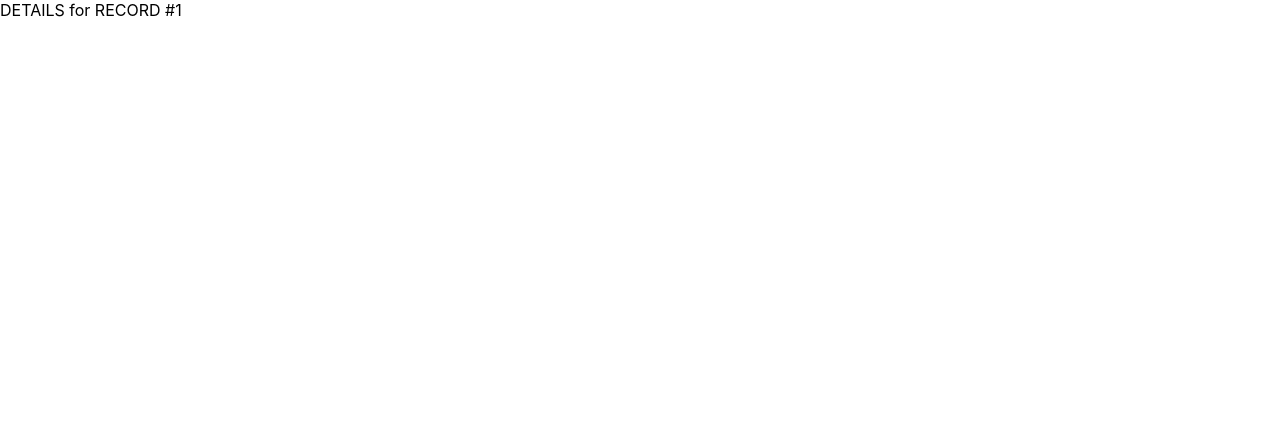
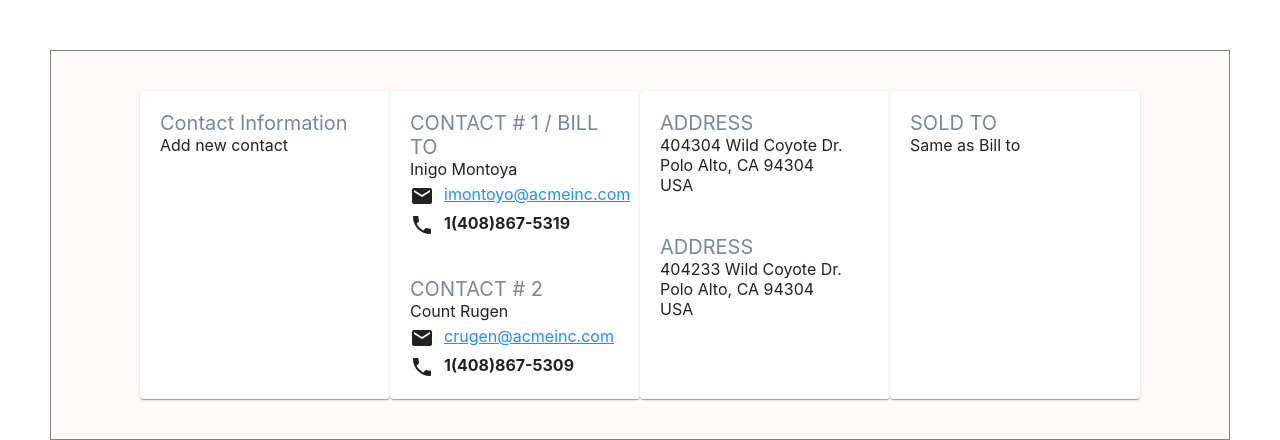
Before and after one commit to bIropka/cpc, a React (Create React App) app: page /1 in a window 1280 px wide. Shown: the top 440 px of the page. Built offline with nearby package versions, Linux system fonts and the light colour scheme.

Commit message:
Added details-component UI

```diff
--- a/src/App.tsx
+++ b/src/App.tsx
@@ -19,7 +19,7 @@ const App = () => {
                         <MockTable data={data}/>
                     </Route>
                     <Route path="/:recordId"
-                           children={props => <MockDetails id={props.match?.params.recordId} data={data}/>}/>
+                           children={props => <MockDetails id={Number(props.match?.params.recordId)}/>}/>
                 </Switch>
             </Router>
         </div>
--- a/src/details/Details.css
+++ b/src/details/Details.css
@@ -0,0 +1,36 @@
+.details-wrapper {
+    height: fit-content;
+    margin: 50px;
+    width: 100%;
+    display: flex;
+    justify-content: flex-end;
+    border: solid gray 1px;
+    background-color: snow;
+}
+.details {
+    margin-top: 40px;
+    margin-bottom: 40px;
+    width: 100%;
+}
+.details-cell {
+    padding: 20px;
+}
+.details-cell-title{
+    font-size: 20px;
+    color: lightslategray;
+}
+
+.details-contacts {
+    margin-top: 5px;
+    display: flex;
+}
+
+.details-contacts-text {
+    margin-left: 10px;
+    font-weight: bold;
+}
+
+.details-contacts-link {
+    margin-left: 10px;
+    color: dodgerblue;
+}
--- a/src/details/Details.tsx
+++ b/src/details/Details.tsx
@@ -1,13 +1,55 @@
-import React from 'react';
+import React, {useMemo} from 'react';
 import './Details.css';
+import {Detail, details} from "./details-data";
+import {Grid, makeStyles, Paper} from "@material-ui/core";
+import DetailsCell from "./DetailsCell";
 
-const Details = (props: any) => {
-    debugger;
+const useStyles = makeStyles((theme) => ({
+    root: {
+        flexGrow: 1,
+    },
+    paper: {
+        width: 250,
+        height: '100%'
+    }
+}));
+
+const Details = (props: { id: number }) => {
+    const classes = useStyles();
+
+    const data: Detail = useMemo(() => details[props.id - 1], []);
     return (
-        <div>
-            {
-                `DETAILS for RECORD #${props.id}`
-            }
+        <div className="details-wrapper">
+            <div className="details">
+                <Grid container className={classes.root} spacing={2}>
+                    <Grid item xs={12}>
+                        <Grid container justify="center" spacing={0}>
+                            <Grid item>
+                                <Paper className={classes.paper}>
+                                    <DetailsCell title={'Contact Information'} value={"Add new contact"}/>
+                                </Paper>
+                            </Grid>
+                            <Grid item>
+                                <Paper className={classes.paper}>
+                                    <DetailsCell title={'CONTACT # 1 / BILL TO'} value={data.contact_1.name} list={data.contact_1.list}/>
+                                    <DetailsCell title={'CONTACT # 2'} value={data.contact_2.name}  list={data.contact_2.list}/>
+                                </Paper>
+                            </Grid>
+                            <Grid item>
+                                <Paper className={classes.paper}>
+                                    <DetailsCell title={'ADDRESS'} value={data.address_1}/>
+                                    <DetailsCell title={'ADDRESS'} value={data.address_2}/>
+                                </Paper>
+                            </Grid>
+                            <Grid item>
+                                <Paper className={classes.paper}>
+                                    <DetailsCell title={'SOLD TO'} value={data.soldTo}/>
+                                </Paper>
+                            </Grid>
+                        </Grid>
+                    </Grid>
+                </Grid>
+            </div>
         </div>
     );
 };
--- /dev/null
+++ b/src/details/DetailsCell.tsx
@@ -0,0 +1,46 @@
+import React from "react";
+import './Details.css';
+import {ContactListItem} from "./details-data";
+import {SvgIcon} from "@material-ui/core";
+
+const DetailsCell = (props: { title: string, value: string | string[], list?: Array<ContactListItem> }) => {
+
+    const renderValue = (val: string | string[]) => {
+        if (typeof val === "string") {
+            return <div>{val}</div>
+        } else {
+            return val.map(item => <div>{item}</div>)
+        }
+    }
+
+    const renderList = (list: Array<ContactListItem>) => {
+        return (
+            <div>
+                {list.map((listItem: ContactListItem) => {
+                    return (
+                        <div className={'details-contacts'}>
+                            <SvgIcon component={listItem.icon}/>
+                            {listItem.url
+                                ? <a className={'details-contacts-link'} href={listItem.url}>{listItem.text}</a>
+                                : <div className={'details-contacts-text'}>{listItem.text}</div>
+                            }
+                        </div>)
+                })}
+            </div>
+        )
+    }
+
+    return (
+        <div className={'details-cell'}>
+            <div className={'details-cell-title'}>
+                {props.title}
+            </div>
+            <>
+                {renderValue(props.value)}
+            </>
+            {props.list && renderList(props.list)}
+        </div>
+    )
+}
+
+export default DetailsCell;
--- a/src/details/details-data.ts
+++ b/src/details/details-data.ts
@@ -1,6 +1,63 @@
 import {Email, Phone} from '@material-ui/icons';
+import {OverridableComponent} from "@material-ui/core/OverridableComponent";
+import {SvgIconTypeMap} from "@material-ui/core";
 
-export const details = [{
+export interface Detail {
+    id: number,
+    accountNumber: string,
+    crmAccountId: string,
+    crmAccountURL: string,
+    createdBy: string,
+    createdByURL: string,
+    keyContact: string,
+    keyContactURL: string,
+    totalInvoiceBalance: number,
+    unappliedPaymentAmount: number,
+    contractedMrr: number,
+    totalDebitMemoBalance: number,
+    unappliedCreditMemoBalance: number,
+    todaysMrr: number,
+    creditBalance: number,
+    lastInvoiced: string,
+    contact_1: Contact,
+    contact_2: Contact
+    address_1: Address,
+    address_2: Address,
+    soldTo: string,
+    sector: string,
+    salesChannel: string,
+    salesFranchise: string,
+    vertical: null,
+    businessDivisions: null,
+    territory: null,
+    seUseCase: null,
+    accountProfile: string,
+    accountStructure: null,
+    inCollections: null,
+    segment: null,
+    corporateRegion: null,
+    customerName: string,
+    parentCompany: string,
+    billTo: string,
+    accountBalance: number,
+    lastInvoice: string,
+    status: string,
+}
+
+interface Contact {
+    name: string;
+    list: Array<ContactListItem>
+}
+
+export interface ContactListItem {
+    icon: OverridableComponent<SvgIconTypeMap<{}, "svg">>,
+    text: string,
+    url?: string
+}
+
+type Address = Array<string>;
+
+export const details: Detail[] = [{
     id: 1,
     accountNumber: 'A00013279',
     crmAccountId: '001I00008gcEYQAY',
@@ -32,7 +89,7 @@ export const details = [{
         ],
     },
     address_1: [
-        '404 Wild Coyote Dr.',
+        '404304 Wild Coyote Dr.',
         'Polo Alto, CA 94304',
         'USA',
     ],
@@ -52,7 +109,7 @@ export const details = [{
         ],
     },
     address_2: [
-        '404 Wild Coyote Dr.',
+        '404233 Wild Coyote Dr.',
         'Polo Alto, CA 94304',
         'USA',
     ],
@@ -106,7 +163,7 @@ export const details = [{
         ],
     },
     address_1: [
-        '404 Wild Coyote Dr.',
+        '404333xZc Wild Coyote Dr.',
         'Polo Alto, CA 94304',
         'USA',
     ],
```
Also changed, not shown: 1 other file (tests, documents, lock files or other folders).
